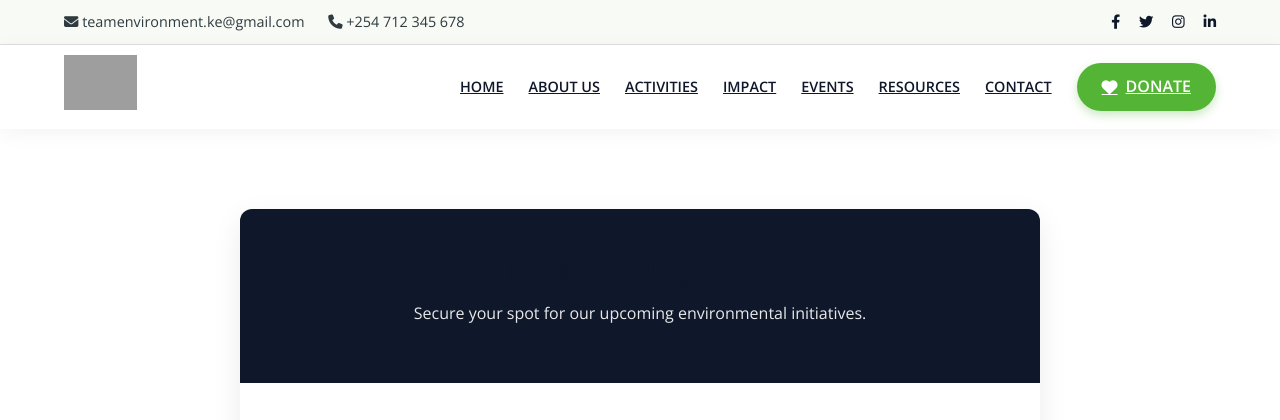
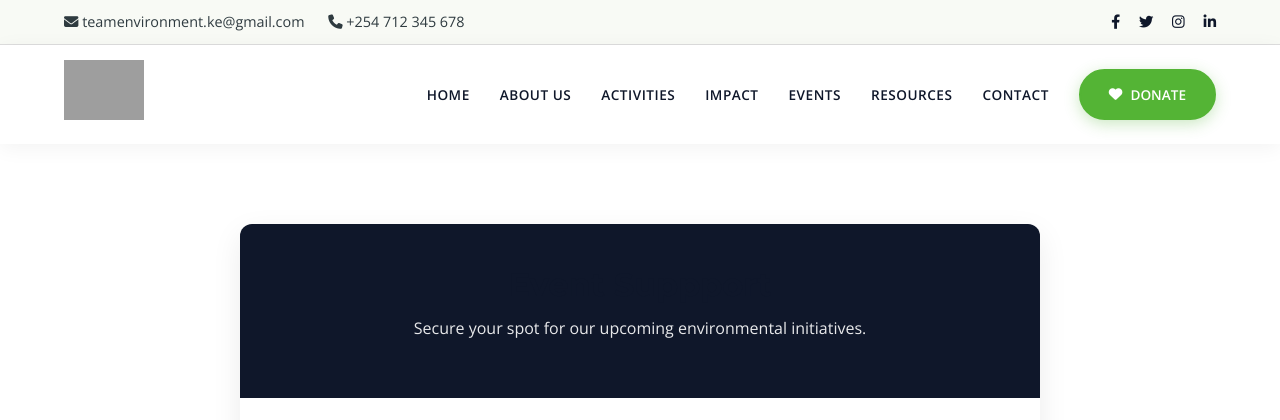
Before and after one commit to delstarford123/TEAMEnvironmentKENYA, a Flask app: page /register in a window 1280 px wide. Shown: the top 420 px of the page. Run offline with Flask 3, Linux system fonts and the light colour scheme; some libraries are stand-ins or nearby versions; grey boxes are pictures that could not be loaded.

Commit message:
style: modernize navigation bar, add active link states and scroll effects

```diff
--- a/static/css/style.css
+++ b/static/css/style.css
@@ -127,8 +127,16 @@
     position: sticky;
     top: 0;
     z-index: 1000;
-    padding: 10px 0;
+    padding: 15px 0;
     width: 100%;
+    transition: var(--transition);
+}
+
+.main-header.scrolled {
+    padding: 8px 0;
+    background-color: rgba(255, 255, 255, 0.95);
+    backdrop-filter: blur(10px);
+    box-shadow: 0 10px 30px rgba(0, 0, 0, 0.1);
 }
 
 .header-container {
@@ -138,10 +146,15 @@
 }
 
 .logo img {
-    height: 55px;
+    height: 60px;
     width: auto;
     transition: transform 0.3s ease;
 }
+
+.main-header.scrolled .logo img {
+    height: 50px;
+}
+
 .logo img:hover { transform: scale(1.05); }
 
 .main-nav {
@@ -151,7 +164,7 @@
 
 .nav-menu {
     display: flex;
-    gap: 25px;
+    gap: 30px;
     list-style: none;
     margin: 0;
     padding: 0;
@@ -159,50 +172,59 @@
 }
 
 .nav-link {
-    font-size: 0.9rem;
-    font-weight: 600;
+    font-size: 0.85rem;
+    font-weight: 700;
     color: var(--primary-dark);
     text-transform: uppercase;
     position: relative;
-    padding: 5px 0;
-    transition: color 0.3s;
+    padding: 8px 0;
+    transition: var(--transition);
+    letter-spacing: 0.5px;
+    text-decoration: none;
 }
 
 .nav-link::after {
     content: '';
     position: absolute;
     width: 0;
-    height: 2px;
-    bottom: 0;
+    height: 3px;
+    bottom: -2px;
     left: 0;
     background-color: var(--primary-green);
-    transition: width 0.3s;
+    transition: width 0.3s cubic-bezier(0.175, 0.885, 0.32, 1.275);
+    border-radius: 10px;
 }
 
 .nav-link:hover { color: var(--primary-green); }
-.nav-link:hover::after { width: 100%; }
+.nav-link:hover::after,
+.nav-link.active::after { width: 100%; }
+.nav-link.active { color: var(--primary-green); }
 
 .donate-btn {
     background-color: var(--primary-green);
     color: white !important;
-    padding: 10px 25px;
+    padding: 12px 28px;
     border-radius: 50px;
-    font-weight: 700;
-    box-shadow: 0 4px 10px rgba(84, 180, 53, 0.3);
-    transition: transform 0.3s, box-shadow 0.3s;
-    border: none;
+    font-weight: 800;
+    font-size: 0.85rem;
+    box-shadow: 0 4px 15px rgba(84, 180, 53, 0.3);
+    transition: all 0.3s cubic-bezier(0.175, 0.885, 0.32, 1.275);
+    border: 2px solid var(--primary-green);
     display: flex;
     align-items: center;
     gap: 8px;
+    text-decoration: none;
 }
 
 .donate-btn:hover {
-    transform: translateY(-2px);
-    box-shadow: 0 6px 15px rgba(84, 180, 53, 0.4);
-    background-color: #388E3C;
+    transform: translateY(-3px) scale(1.02);
+    box-shadow: 0 8px 25px rgba(84, 180, 53, 0.4);
+    background-color: #fff;
+    color: var(--primary-green) !important;
 }
 
-.mobile-toggle { display: none; font-size: 1.5rem; cursor: pointer; color: var(--primary-dark); }
+.mobile-toggle { display: none; font-size: 1.6rem; cursor: pointer; color: var(--primary-dark); transition: var(--transition); }
+.mobile-toggle:hover { color: var(--primary-green); transform: scale(1.1); }
 
 /* --- 4. FLOATING DONATE BUTTON --- */
 .floating-donate-btn {
--- a/static/js/main.js
+++ b/static/js/main.js
@@ -1,11 +1,45 @@
 document.addEventListener('DOMContentLoaded', function() {
-    // --- 1. MOBILE MENU TOGGLE ---
+    // --- 1. HEADER SCROLL EFFECT ---
+    const header = document.querySelector('.main-header');
+    window.addEventListener('scroll', () => {
+        if (window.scrollY > 50) {
+            header.classList.add('scrolled');
+        } else {
+            header.classList.remove('scrolled');
+        }
+    });
+
+    // --- 2. MOBILE MENU TOGGLE ---
     const mobileToggle = document.querySelector('.mobile-toggle');
     const mainNav = document.querySelector('.main-nav');
+    const body = document.body;
 
     if (mobileToggle && mainNav) {
         mobileToggle.addEventListener('click', function() {
             mainNav.classList.toggle('active');
+            const isOpen = mainNav.classList.contains('active');
+
+            // Toggle icon
+            const icon = mobileToggle.querySelector('i');
+            if (isOpen) {
+                icon.classList.remove('fa-bars');
+                icon.classList.add('fa-times');
+                body.style.overflow = 'hidden'; // Lock scroll
+            } else {
+                icon.classList.remove('fa-times');
+                icon.classList.add('fa-bars');
+                body.style.overflow = ''; // Unlock scroll
+            }
+        });
+
+        // Close menu when clicking on a link
+        const navLinks = document.querySelectorAll('.nav-link');
+        navLinks.forEach(link => {
+            link.addEventListener('click', () => {
+                mainNav.classList.remove('active');
+                mobileToggle.querySelector('i').classList.replace('fa-times', 'fa-bars');
+                body.style.overflow = '';
+            });
         });
     }
 
```
Also changed, not shown: templates/layout/base.html (+15 -15 lines).
